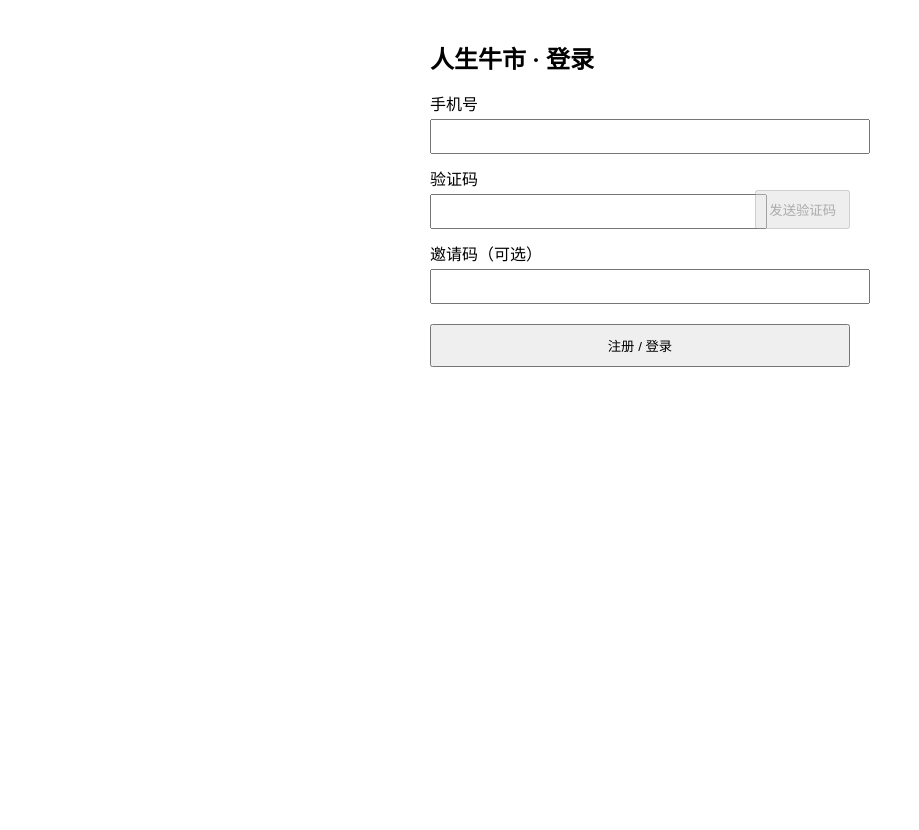
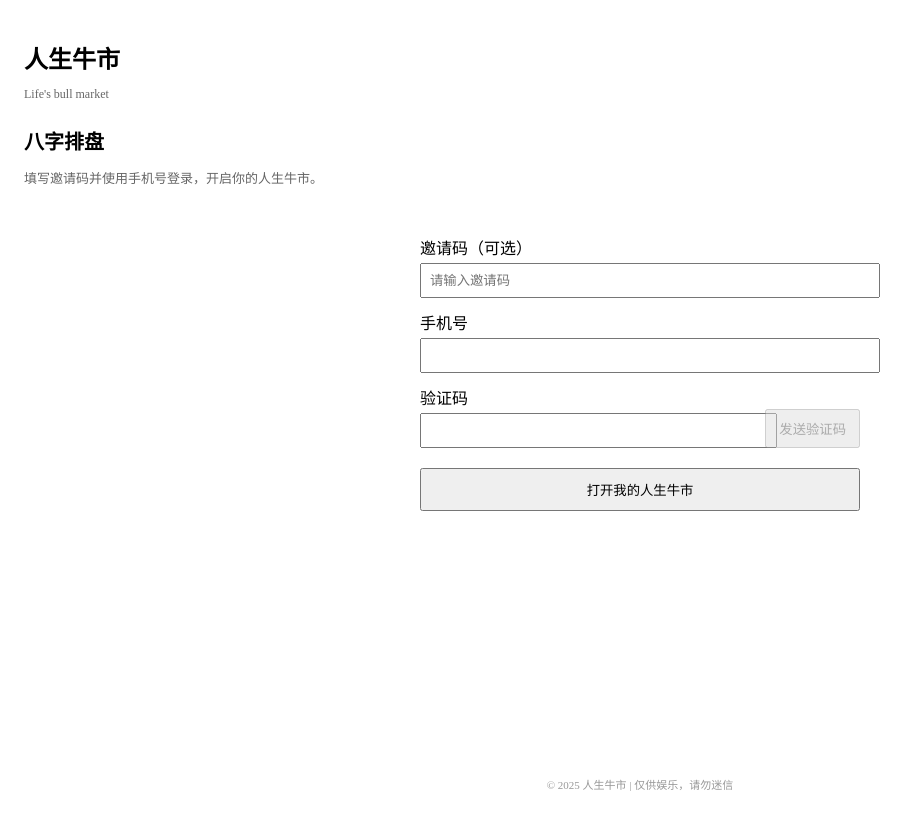
Before and after one commit to guanyipengai/6500, a React (Vite) app in the folder frontend/: page /auth in a window 1280 px wide. Shown: the top 830 px of the page, without its empty margins (0-919 px from the left). Built offline with nearby package versions, Linux system fonts and the light colour scheme; no server answers.

Commit message:
style(frontend): align auth/profile with new figma layouts

```diff
--- a/frontend/src/pages/AuthPage.tsx
+++ b/frontend/src/pages/AuthPage.tsx
@@ -59,9 +59,36 @@ export const AuthPage: React.FC = () => {
   };
 
   return (
-    <div style={{ minHeight: "100vh", padding: "16px", maxWidth: 420, margin: "0 auto" }}>
-      <h1 style={{ fontSize: 24, marginBottom: 16 }}>人生牛市 · 登录</h1>
+    <div style={{ minHeight: "100vh", display: "flex", flexDirection: "column" }}>
+      {/* 上半部分参考 first 页：品牌 + 邀请码提示 */}
+      <div style={{ padding: 16, flex: "0 0 auto" }}>
+        <header style={{ marginBottom: 24 }}>
+          <h1 style={{ fontSize: 24, marginBottom: 4 }}>人生牛市</h1>
+          <p style={{ fontSize: 12, color: "#666" }}>Life&apos;s bull market</p>
+        </header>
+
+        <section style={{ marginBottom: 16 }}>
+          <h2 style={{ fontSize: 20, marginBottom: 4 }}>八字排盘</h2>
+          <p style={{ fontSize: 13, color: "#666" }}>
+            填写邀请码并使用手机号登录，开启你的人生牛市。
+          </p>
+        </section>
+      </div>
+
+      {/* 登录表单区域 */}
+      <div style={{ padding: 16, flex: "1 1 auto", maxWidth: 440, margin: "0 auto", width: "100%" }}>
         <form onSubmit={handleSubmit} style={{ display: "flex", flexDirection: "column", gap: 12 }}>
+          <label>
+            邀请码（可选）
+            <input
+              type="text"
+              value={inviterCode}
+              onChange={e => setInviterCode(e.target.value)}
+              placeholder="请输入邀请码"
+              style={{ width: "100%", padding: 8, marginTop: 4 }}
+            />
+          </label>
+
           <label>
             手机号
             <input
@@ -72,6 +99,7 @@ export const AuthPage: React.FC = () => {
               style={{ width: "100%", padding: 8, marginTop: 4 }}
             />
           </label>
+
           <div style={{ display: "flex", gap: 8 }}>
             <label style={{ flex: 1 }}>
               验证码
@@ -92,15 +120,6 @@ export const AuthPage: React.FC = () => {
               {loadingSend ? "发送中..." : "发送验证码"}
             </button>
           </div>
-        <label>
-          邀请码（可选）
-          <input
-            type="text"
-            value={inviterCode}
-            onChange={e => setInviterCode(e.target.value)}
-            style={{ width: "100%", padding: 8, marginTop: 4 }}
-          />
-        </label>
 
           {error && (
             <div style={{ color: "red", fontSize: 12 }}>
@@ -109,9 +128,14 @@ export const AuthPage: React.FC = () => {
           )}
 
           <button type="submit" disabled={loadingSubmit} style={{ padding: 10, marginTop: 8 }}>
-          {loadingSubmit ? "登录中..." : "注册 / 登录"}
+            {loadingSubmit ? "登录中..." : "打开我的人生牛市"}
           </button>
         </form>
       </div>
+
+      <footer style={{ padding: 16, fontSize: 11, color: "#999", textAlign: "center" }}>
+        © 2025 人生牛市 | 仅供娱乐，请勿迷信
+      </footer>
+    </div>
   );
 };
--- a/frontend/src/pages/ProfilePage.tsx
+++ b/frontend/src/pages/ProfilePage.tsx
@@ -21,8 +21,12 @@ export const ProfilePage: React.FC = () => {
   });
 
   const [inviteInfo, setInviteInfo] = useState<{
+    todayBaseQuota: number;
+    todayExtraQuota: number;
     todayRemaining: number;
     myReferralUrl: string;
+    totalInvited: number;
+    invitedToday: number;
   } | null>(null);
   const [loadingUser, setLoadingUser] = useState(false);
   const [submitting, setSubmitting] = useState(false);
@@ -38,8 +42,12 @@ export const ProfilePage: React.FC = () => {
         setLoadingUser(true);
         const me = await getMe(token);
         setInviteInfo({
+          todayBaseQuota: me.todayBaseQuota,
+          todayExtraQuota: me.todayExtraQuota,
           todayRemaining: me.todayRemaining,
-          myReferralUrl: me.myReferralUrl
+          myReferralUrl: me.myReferralUrl,
+          totalInvited: me.totalInvited,
+          invitedToday: me.invitedToday
         });
       } catch (e: any) {
         console.error(e);
@@ -70,10 +78,28 @@ export const ProfilePage: React.FC = () => {
   };
 
   return (
-    <div style={{ minHeight: "100vh", padding: 16, maxWidth: 520, margin: "0 auto" }}>
-      <h1 style={{ fontSize: 22, marginBottom: 12 }}>填写命盘信息</h1>
+    <div style={{ minHeight: "100vh", padding: 16, maxWidth: 600, margin: "0 auto" }}>
+      {/* 顶部品牌 + 标语，参考 input 页设计 */}
+      <section style={{ marginBottom: 24, textAlign: "center" }}>
+        <h2 style={{ fontSize: 26, marginBottom: 8 }}>洞见人生牛市</h2>
+        <p style={{ fontSize: 16, color: "#555", marginBottom: 8 }}>命运有其波动</p>
+        <p style={{ fontSize: 13, color: "#777", lineHeight: 1.5 }}>
+          以易经观变，以数据成形，让百年人生显现为一条折线。
+          <br />
+          看见起伏 · 理解节奏 · 把握转折。
+        </p>
+      </section>
+
+      {/* 八字排盘表单 */}
+      <section style={{ marginBottom: 32 }}>
+        <div style={{ textAlign: "center", marginBottom: 12 }}>
+          <h1 style={{ fontSize: 22, marginBottom: 4 }}>八字排盘</h1>
+          <p style={{ fontSize: 13, color: "#666" }}>填写出生信息，AI 自动排盘并分析</p>
+        </div>
+
         <form onSubmit={handleSubmit} style={{ display: "flex", flexDirection: "column", gap: 8 }}>
-        <label>
+          <div style={{ display: "flex", gap: 8 }}>
+            <label style={{ flex: 1 }}>
               姓名（可选）
               <input
                 type="text"
@@ -82,7 +108,7 @@ export const ProfilePage: React.FC = () => {
                 style={{ width: "100%", padding: 8, marginTop: 4 }}
               />
             </label>
-        <label>
+            <label style={{ flex: 1 }}>
               性别
               <select
                 value={form.gender}
@@ -93,6 +119,8 @@ export const ProfilePage: React.FC = () => {
                 <option value="Female">坤造 (女)</option>
               </select>
             </label>
+          </div>
+
           <label>
             出生年份（阳历）
             <input
@@ -102,7 +130,9 @@ export const ProfilePage: React.FC = () => {
               style={{ width: "100%", padding: 8, marginTop: 4 }}
             />
           </label>
-        <label>
+
+          <div style={{ display: "flex", gap: 8 }}>
+            <label style={{ flex: 1 }}>
               年柱
               <input
                 type="text"
@@ -111,7 +141,7 @@ export const ProfilePage: React.FC = () => {
                 style={{ width: "100%", padding: 8, marginTop: 4 }}
               />
             </label>
-        <label>
+            <label style={{ flex: 1 }}>
               月柱
               <input
                 type="text"
@@ -120,7 +150,10 @@ export const ProfilePage: React.FC = () => {
                 style={{ width: "100%", padding: 8, marginTop: 4 }}
               />
             </label>
-        <label>
+          </div>
+
+          <div style={{ display: "flex", gap: 8 }}>
+            <label style={{ flex: 1 }}>
               日柱
               <input
                 type="text"
@@ -129,7 +162,7 @@ export const ProfilePage: React.FC = () => {
                 style={{ width: "100%", padding: 8, marginTop: 4 }}
               />
             </label>
-        <label>
+            <label style={{ flex: 1 }}>
               时柱
               <input
                 type="text"
@@ -138,7 +171,10 @@ export const ProfilePage: React.FC = () => {
                 style={{ width: "100%", padding: 8, marginTop: 4 }}
               />
             </label>
-        <label>
+          </div>
+
+          <div style={{ display: "flex", gap: 8 }}>
+            <label style={{ flex: 1 }}>
               起运年龄（虚岁）
               <input
                 type="number"
@@ -147,7 +183,7 @@ export const ProfilePage: React.FC = () => {
                 style={{ width: "100%", padding: 8, marginTop: 4 }}
               />
             </label>
-        <label>
+            <label style={{ flex: 1 }}>
               第一步大运
               <input
                 type="text"
@@ -156,6 +192,7 @@ export const ProfilePage: React.FC = () => {
                 style={{ width: "100%", padding: 8, marginTop: 4 }}
               />
             </label>
+          </div>
 
           {error && (
             <div style={{ color: "red", fontSize: 12 }}>
@@ -164,24 +201,53 @@ export const ProfilePage: React.FC = () => {
           )}
 
           <button type="submit" disabled={submitting} style={{ padding: 10, marginTop: 8 }}>
-          {submitting ? "创建分析任务中..." : "生成人生K线"}
+            {submitting ? "创建分析任务中..." : "打开我的人生牛市"}
           </button>
         </form>
 
-      <hr style={{ margin: "24px 0" }} />
+        <div style={{ marginTop: 16, fontSize: 12, color: "#666" }}>
+          提示：AI 会根据您的出生信息自动进行八字排盘（查万年历、推导大运），然后生成 100 年人生 K
+          线图。
+        </div>
+      </section>
 
-      <section>
-        <h2 style={{ fontSize: 18, marginBottom: 8 }}>邀请好友，获得更多测算次数</h2>
+      {/* 邀请区块，参考 input 页底部设计 */}
+      <section style={{ marginBottom: 24 }}>
+        <h2 style={{ fontSize: 18, marginBottom: 8 }}>邀请好友，获得更多次数</h2>
         {loadingUser && <p>加载中...</p>}
         {inviteInfo && (
-          <>
-            <p style={{ marginBottom: 4 }}>今日剩余次数：{inviteInfo.todayRemaining}</p>
-            <p style={{ marginBottom: 4, wordBreak: "break-all" }}>
-              我的专属链接：{inviteInfo.myReferralUrl}
+          <div
+            style={{
+              borderRadius: 12,
+              padding: 12,
+              border: "1px solid #eee",
+              background: "#faf5ff"
+            }}
+          >
+            <p style={{ marginBottom: 4 }}>
+              今日剩余次数：{inviteInfo.todayRemaining}
             </p>
-          </>
+            <p style={{ marginBottom: 4 }}>
+              基础 {inviteInfo.todayBaseQuota} 次
+              {" / "}
+              推广 {inviteInfo.todayExtraQuota} 次
+            </p>
+            <p style={{ marginBottom: 4 }}>
+              累计推荐：{inviteInfo.totalInvited} 人，今日获得：{inviteInfo.invitedToday} 人
+            </p>
+            <p style={{ marginBottom: 4, fontSize: 12, color: "#555" }}>
+              规则：分享链接给朋友，每有 1 人完成测算，你就获得 +1 次机会。每天最多获得 10 次。
+            </p>
+            <p style={{ marginBottom: 4, wordBreak: "break-all", fontSize: 12 }}>
+              我的专属推广链接：{inviteInfo.myReferralUrl}
+            </p>
+          </div>
         )}
       </section>
+
+      <footer style={{ fontSize: 11, color: "#999", textAlign: "center", paddingBottom: 16 }}>
+        © 2025 人生牛市 | 仅供娱乐，请勿迷信
+      </footer>
     </div>
   );
 };
```
Lines whose indentation alone changed are shown as unchanged.
